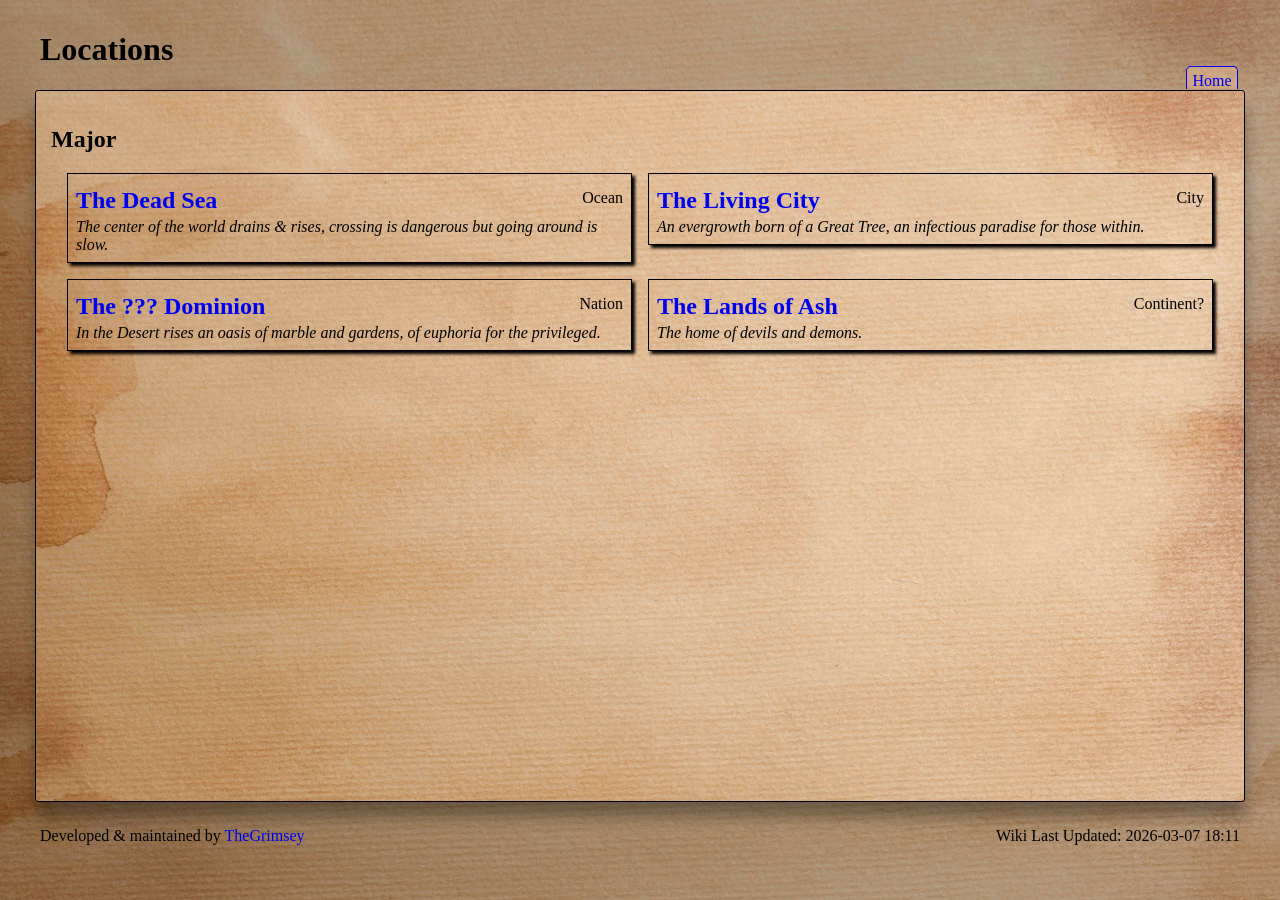
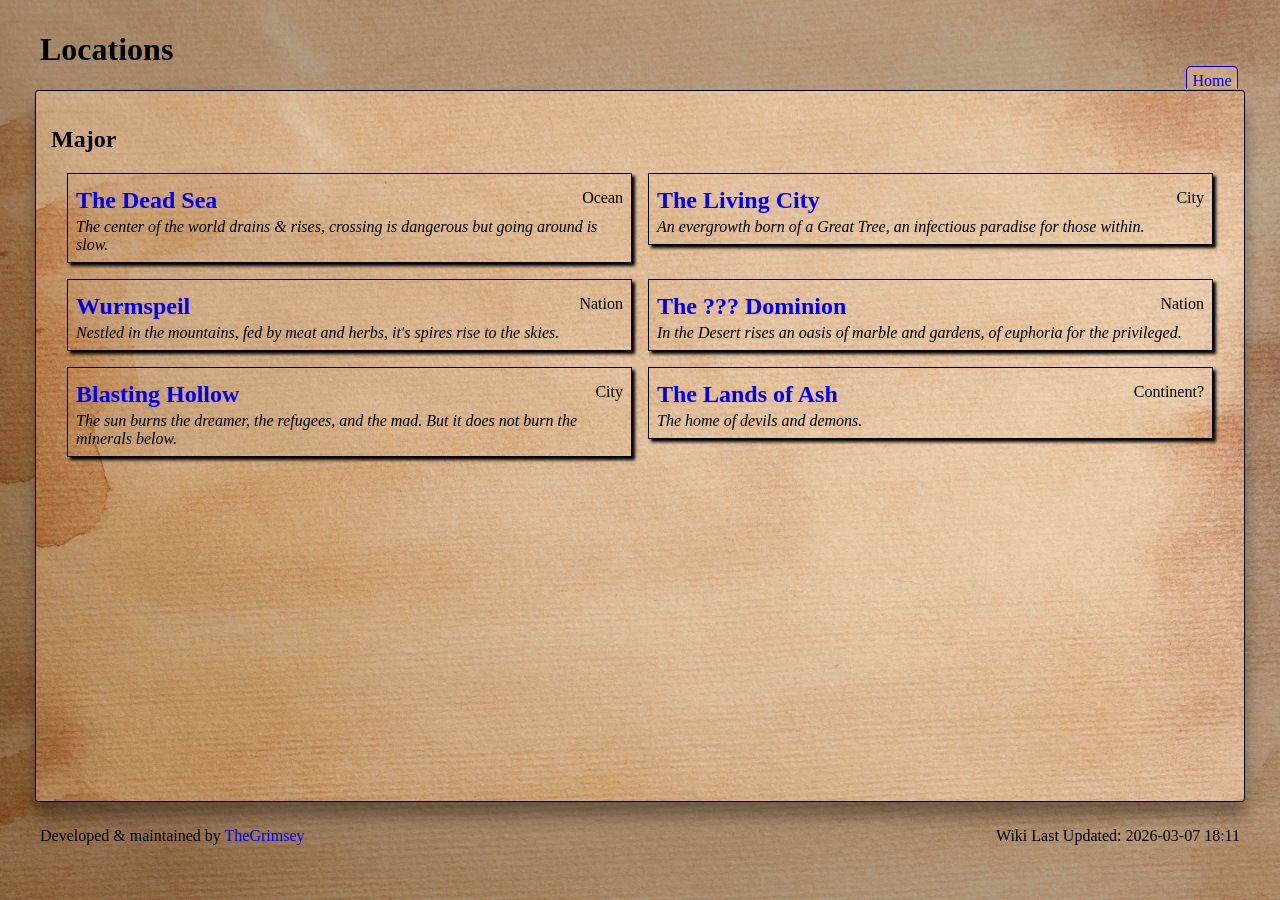
Before and after one commit to CyclicLight/cycliclight.github.io, a Jekyll site: the page built from locations/index.md, in a window 1280 px wide. Built offline with Jekyll 4.4.1, drawn with Linux system fonts in a browser that asks for light colours; some web fonts are replaced.

Commit message:
Update locations.json

```diff
--- a/_data/locations.json
+++ b/_data/locations.json
@@ -10,8 +10,17 @@
     "name": "The Living City",
     "short_desc": "An evergrowth born of a Great Tree, an infectious paradise for those within.",
     "long_desc": "<i>Mikiltré</i>, the Living City is a paradise to many, growing & changing to house and feed those within. It's spores spreading, changing, and joining them.",
+    "vibe": "Flowing Greens & Flowery Grooves",
     "kind": "major",
     "classification": "City"
+  },
+  {
+    "name": "Wurmspeil",
+    "short_desc": "Nestled in the mountains, fed by meat and herbs, it's spires rise to the skies.",
+    "long_desc": "The spires of Wurmspeil prefer to keep their secrets close, though oft recognizable by their draconic symbols & potions brewed <i>Levensblad</i>, a restorative but mildly psychadelic herb found in the cold.",
+    "vibe": "Gothic",
+    "kind": "major",
+    "classification": "Nation"
   },
   {
     "name": "The ??? Dominion",
@@ -21,6 +30,13 @@
     "classification": "Nation"
   },
   {
+    "name": "Blasting Hollow",
+    "short_desc": "The sun burns the dreamer, the refugees, and the mad. But it does not burn the minerals below.",
+    "long_desc": "Unclaimed by any others, Blasting Hollow rests in a mineral rich salt flat. Favoured by inventors, it has become the home to automaton development & gunpowder experimentation, though little of it escapes the valley.",
+    "kind": "major",
+    "classification": "City"
+  },
+  {
     "name": "The Lands of Ash",
     "short_desc": "The home of devils and demons.",
     "long_desc": "Though it's location disputed, any true born devil or demon knows the way. An near inhospitable wasteland split between law and war, devouring itself. No wonder they seek escape.",
```
